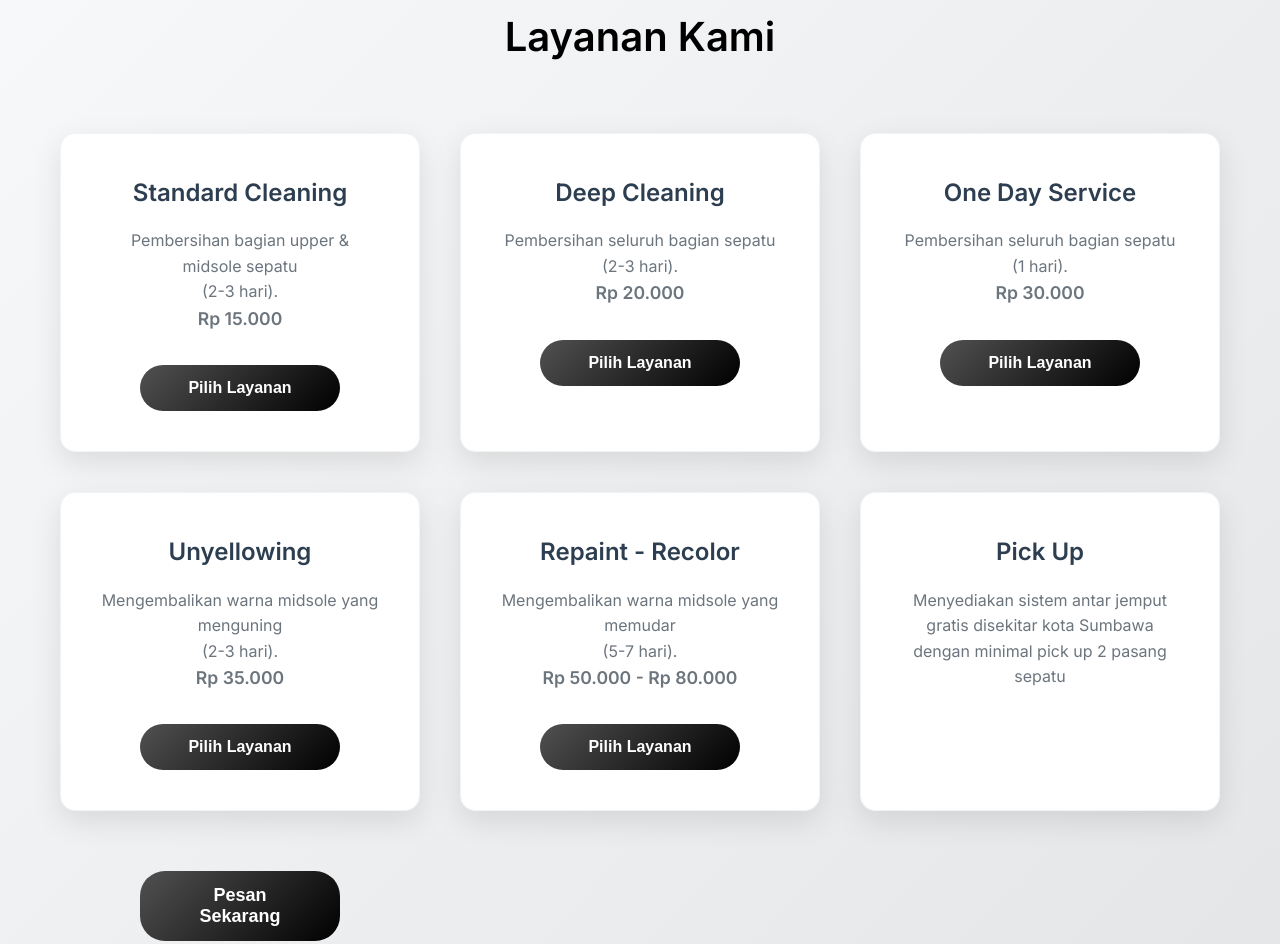
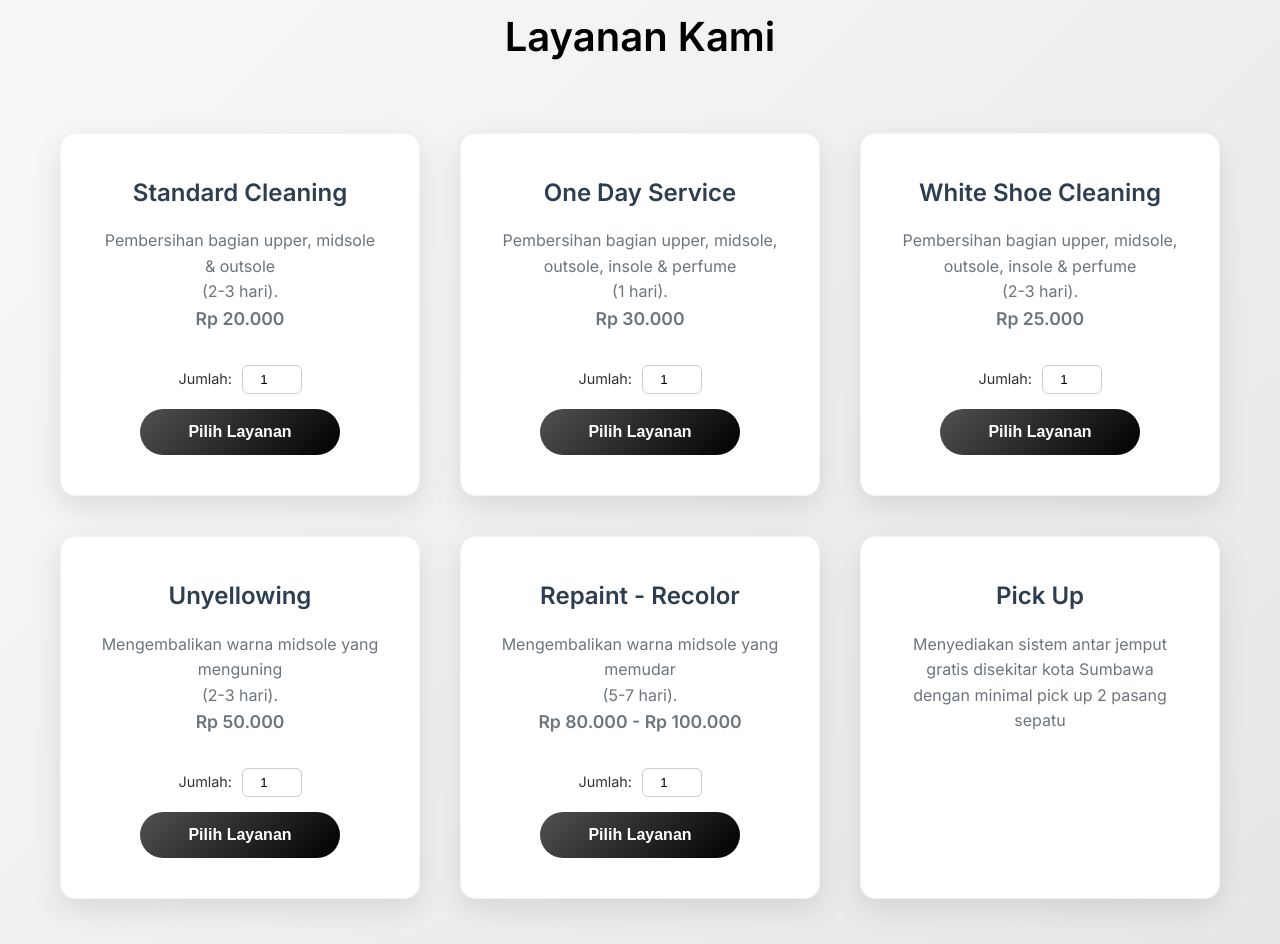
Before and after one commit to huseinbarkah27/86-Shoes-Care, a plain HTML site: page index.html in a window 1280 px wide. Shown: the part 1660-2604 px from the top of the page. Drawn offline with Linux system fonts and the light colour scheme.

Commit message:
penambahan beberapa fitur seperti keranjang

```diff
--- a/index.html
+++ b/index.html
@@ -13,16 +13,37 @@
     />
     <link rel="icon" href="source/img/favicon.jpg" />
     <title>86 SHOES CARE</title>
-    <!-- Open graph meta tags -->
-    <meta property="og:title" content="86 Shoes Care" />
+
+    <!-- Open Graph / Facebook / WhatsApp -->
+    <meta
+      property="og:title"
+      content="86 Shoes Care - Jasa Cuci Sepatu Profesional di Kota Sumbawa"
+    />
     <meta
       property="og:description"
-      content="Jasa Cuci Sepatu Profesional di Kota Sumbawa"
+      content="Kami melayani shoe cleaning, footwear care, dan sneaker cleaning di Kota Sumbawa."
     />
-    <meta property="og:image" content="source/img/86ShoesCare.jpg" />
-    <!-- <meta property="og:url" content="https://your-domain.com" />
+    <meta
+      property="og:image"
+      content="https://86shoescare.vercel.app/source/img/86ShoesCare.jpg"
+    />
+    <meta property="og:url" content="https://86shoescare.vercel.app" />
     <meta property="og:type" content="website" />
-    <meta property="og:site_name" content="Website Contoh" /> -->
+
+    <!-- Twitter -->
+    <meta name="twitter:card" content="summary_large_image" />
+    <meta
+      name="twitter:title"
+      content="86 Shoes Care - Jasa Cuci Sepatu Profesional di Kota Sumbawa"
+    />
+    <meta
+      name="twitter:description"
+      content="Kami melayani shoe cleaning, footwear care, dan sneaker cleaning di Kota Sumbawa."
+    />
+    <meta
+      name="twitter:image"
+      content="https://86shoescare.vercel.app/source/img/86ShoesCare.jpg"
+    />
 
     <link rel="preconnect" href="https://fonts.googleapis.com" />
     <link rel="preconnect" href="https://fonts.gstatic.com" crossorigin />
@@ -74,8 +95,8 @@
             <p class="hero-greeting">Selamat Datang di</p>
             <h1 class="hero-title">86 SHOES CARE</h1>
             <p class="hero-tagline">
-              Laundry Sepatu Premium, dengan Harga Minimum, dan yang terpenting
-              Kualitas Premium.
+              Jasa laundry Sepatu Premium yang ada di Kota Sumbawa, dengan harga
+              minimum Anda mendapatkan kualitas yang premium.
             </p>
             <button class="cta-button" onclick="scrollToSection('services')">
               Temukan Layanan Kami
@@ -110,7 +131,7 @@
               <h3 class="feature-title">Pelayanan yang Cepat</h3>
               <p class="feature-description">
                 Waktu penyelesaian cepat tanpa mengorbankan kualitas. Sebagian
-                besar layanan diselesaikan dalam 24-48 jam.
+                besar layanan diselesaikan dalam 24-72 jam atau 1-3 hari kerja.
               </p>
             </div>
             <div class="feature-card">
@@ -133,27 +154,24 @@
             <div class="service-card">
               <h3 class="service-title">Standard Cleaning</h3>
               <p class="service-description">
-                Pembersihan bagian upper & midsole sepatu <br />
-                (2-3 hari). <br />
-                <span class="service-price">Rp 15.000</span>
-              </p>
-              <button
-                class="service-button"
-                onclick="toggleLayanan(this, 'Standard Cleaning (Rp 15.000)')"
-              >
-                Pilih Layanan
-              </button>
-            </div>
-            <div class="service-card">
-              <h3 class="service-title">Deep Cleaning</h3>
-              <p class="service-description">
-                Pembersihan seluruh bagian sepatu <br />
+                Pembersihan bagian upper, midsole & outsole <br />
                 (2-3 hari). <br />
                 <span class="service-price">Rp 20.000</span>
               </p>
+              <div class="jumlah">
+                <label for="qty-standard">Jumlah:</label>
+                <input
+                  type="number"
+                  id="qty-standard"
+                  value="1"
+                  min="1"
+                  style="width: 60px; text-align: center; margin-left: 5px"
+                />
+              </div>
+
               <button
                 class="service-button"
-                onclick="toggleLayanan(this, 'Deep Cleaning (Rp 20.000)')"
+                onclick="toggleLayanan(this, 'Standard Cleaning', 20000, 'qty-standard')"
               >
                 Pilih Layanan
               </button>
@@ -161,13 +179,47 @@
             <div class="service-card">
               <h3 class="service-title">One Day Service</h3>
               <p class="service-description">
-                Pembersihan seluruh bagian sepatu <br />
+                Pembersihan bagian upper, midsole, outsole, insole & perfume<br />
                 (1 hari). <br />
                 <span class="service-price">Rp 30.000</span>
               </p>
+              <div class="jumlah">
+                <label for="qty-oneDay">Jumlah:</label>
+                <input
+                  type="number"
+                  id="qty-oneDay"
+                  value="1"
+                  min="1"
+                  style="width: 60px; text-align: center; margin-left: 5px"
+                />
+              </div>
               <button
                 class="service-button"
-                onclick="toggleLayanan(this, 'One day Service (Rp 30.000)')"
+                onclick="toggleLayanan(this, 'One Day Service', 30000, 'qty-oneDay')"
+              >
+                Pilih Layanan
+              </button>
+            </div>
+            <div class="service-card">
+              <h3 class="service-title">White Shoe Cleaning</h3>
+              <p class="service-description">
+                Pembersihan bagian upper, midsole, outsole, insole & perfume<br />
+                (2-3 hari). <br />
+                <span class="service-price">Rp 25.000</span>
+              </p>
+              <div class="jumlah">
+                <label for="qty-white">Jumlah:</label>
+                <input
+                  type="number"
+                  id="qty-white"
+                  value="1"
+                  min="1"
+                  style="width: 60px; text-align: center; margin-left: 5px"
+                />
+              </div>
+              <button
+                class="service-button"
+                onclick="toggleLayanan(this, 'White Shoe Cleaning', 25000, 'qty-white')"
               >
                 Pilih Layanan
               </button>
@@ -177,11 +229,21 @@
               <p class="service-description">
                 Mengembalikan warna midsole yang menguning<br />
                 (2-3 hari). <br />
-                <span class="service-price">Rp 35.000</span>
+                <span class="service-price">Rp 50.000</span>
               </p>
+              <div class="jumlah">
+                <label for="qty-yellow">Jumlah:</label>
+                <input
+                  type="number"
+                  id="qty-yellow"
+                  value="1"
+                  min="1"
+                  style="width: 60px; text-align: center; margin-left: 5px"
+                />
+              </div>
               <button
                 class="service-button"
-                onclick="toggleLayanan(this, 'Unyellowing (Rp 35.000)')"
+                onclick="toggleLayanan(this, 'Unyellowing', 50000, 'qty-yellow')"
               >
                 Pilih Layanan
               </button>
@@ -191,11 +253,21 @@
               <p class="service-description">
                 Mengembalikan warna midsole yang memudar<br />
                 (5-7 hari). <br />
-                <span class="service-price">Rp 50.000 - Rp 80.000</span>
+                <span class="service-price">Rp 80.000 - Rp 100.000</span>
               </p>
+              <div class="jumlah">
+                <label for="qty-repaint">Jumlah:</label>
+                <input
+                  type="number"
+                  id="qty-repaint"
+                  value="1"
+                  min="1"
+                  style="width: 60px; text-align: center; margin-left: 5px"
+                />
+              </div>
               <button
                 class="service-button"
-                onclick="toggleLayanan(this, 'Repaint - Recolor (Rp 50.000 - 80.000)')"
+                onclick="toggleLayanan(this, 'Repaint - Recolor', 80000, 'qty-repaint')"
               >
                 Pilih Layanan
               </button>
--- a/script.js
+++ b/script.js
@@ -88,15 +88,21 @@ function scrollToSection(sectionId) {
 
 let layananDipilih = [];
 
-function toggleLayanan(button, layanan) {
-  if (layananDipilih.includes(layanan)) {
+function toggleLayanan(button, layanan, harga, inputId) {
+  const qtyInput = document.getElementById(inputId);
+  const qty = parseInt(qtyInput.value);
+
+  // cek apakah layanan sudah ada di daftar
+  const index = layananDipilih.findIndex((item) => item.nama === layanan);
+
+  if (index !== -1) {
     // hapus dari daftar
-    layananDipilih = layananDipilih.filter((item) => item !== layanan);
+    layananDipilih.splice(index, 1);
     button.classList.remove("btn-selected");
     button.textContent = "Pilih Layanan";
   } else {
-    // tambah ke daftar
-    layananDipilih.push(layanan);
+    // tambah ke daftar dengan qty & harga
+    layananDipilih.push({ nama: layanan, harga: harga, qty: qty });
     button.classList.add("btn-selected");
     button.textContent = "Dipilih ✔";
   }
@@ -108,10 +114,19 @@ function pesanWhatsApp() {
     return;
   }
 
-  let pesan =
-    "Halo, saya ingin memesan layanan berikut:\n- " +
-    layananDipilih.join("\n- ") +
-    "\n Mohon Informasinya..";
+  let pesan = "Halo, saya ingin memesan layanan berikut:\n";
+  let total = 0;
+
+  layananDipilih.forEach((item) => {
+    let subtotal = item.harga * item.qty;
+    total += subtotal;
+    pesan += `- ${item.nama} (${
+      item.qty
+    } pasang) = Rp ${subtotal.toLocaleString("id-ID")}\n`;
+  });
+
+  pesan += `\nTotal: Rp ${total.toLocaleString("id-ID")}\nMohon informasinya..`;
+
   let url = "https://wa.me/+6285237599044?text=" + encodeURIComponent(pesan);
   window.open(url, "_blank");
 }
--- a/style.css
+++ b/style.css
@@ -327,6 +327,24 @@ body {
 
 .btn span {
   font-size: 18px;
+}
+
+.jumlah {
+  margin: 15px;
+}
+
+label {
+  font-size: 0.9rem;
+  margin-bottom: 6px;
+  color: #333;
+}
+
+input[type="number"] {
+  width: 80px;
+  border: 1px solid #ccc;
+  border-radius: 6px;
+  padding: 6px;
+  text-align: center;
 }
 
 /* Testimonials Section */
```
